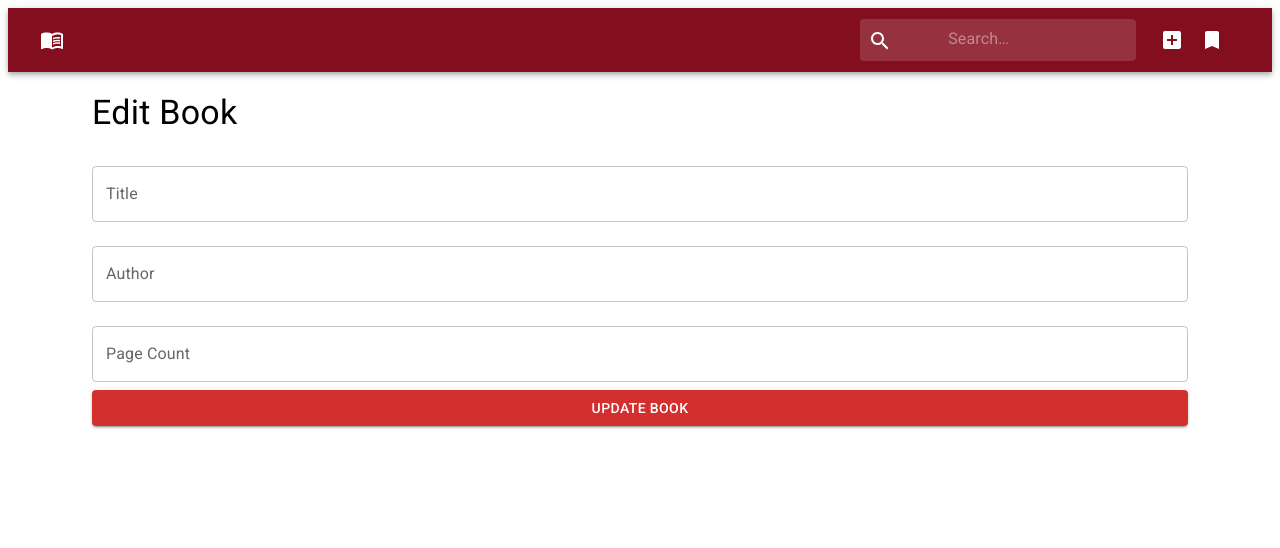
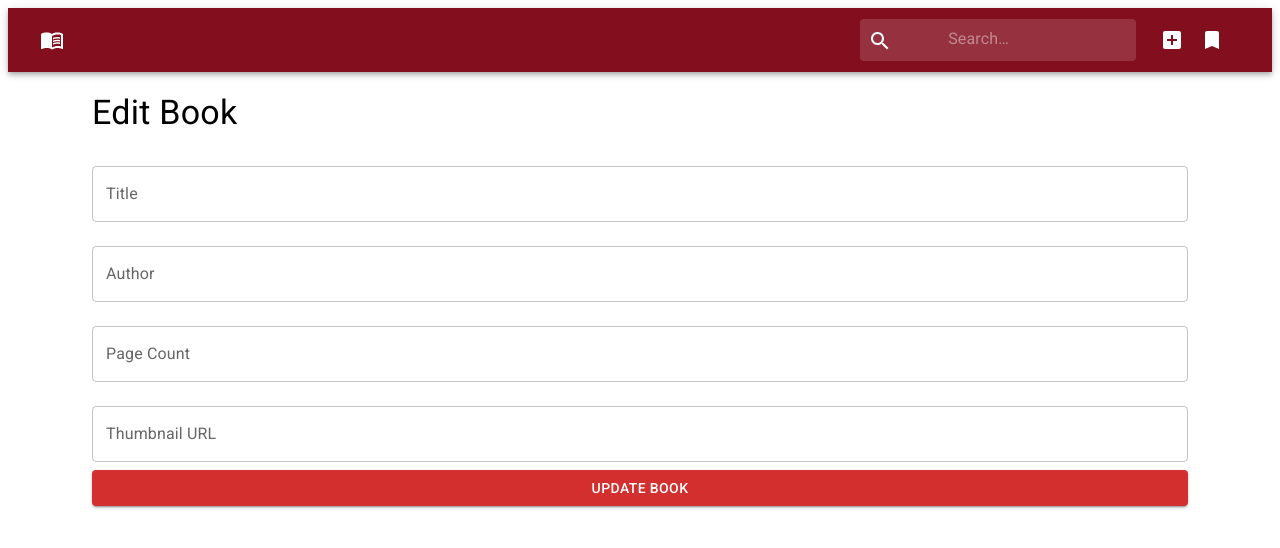
Before and after one commit to betulyurtman/Front_End-Bootcamp-Final-Project, a Next.js app in the folder book-app/: page /edit-book/1 in a window 1280 px wide. Shown: the top 548 px of the page. Built offline with nearby package versions, Linux system fonts and the light colour scheme.

Commit message:
Add: Thumbnail to edit page.

```diff
--- a/book-app/src/pages/edit-book/[id].js
+++ b/book-app/src/pages/edit-book/[id].js
@@ -91,6 +91,19 @@ const EditBook = () => {
             helperText={formik.touched.pageCount && formik.errors.pageCount}
             onBlur={formik.handleBlur}
           />
+          <TextField
+            fullWidth
+            id="thumbnail"
+            name="thumbnail"
+            label="Thumbnail URL"
+            type="url"
+            value={formik.values.thumbnail}
+            onChange={formik.handleChange}
+            margin="normal"
+            error={formik.touched.thumbnail && Boolean(formik.errors.thumbnail)}
+            helperText={formik.touched.thumbnail && formik.errors.thumbnail}
+            onBlur={formik.handleBlur}
+          />
           <Button color="error" variant="contained" fullWidth type="submit">
             Update Book
           </Button>
```
